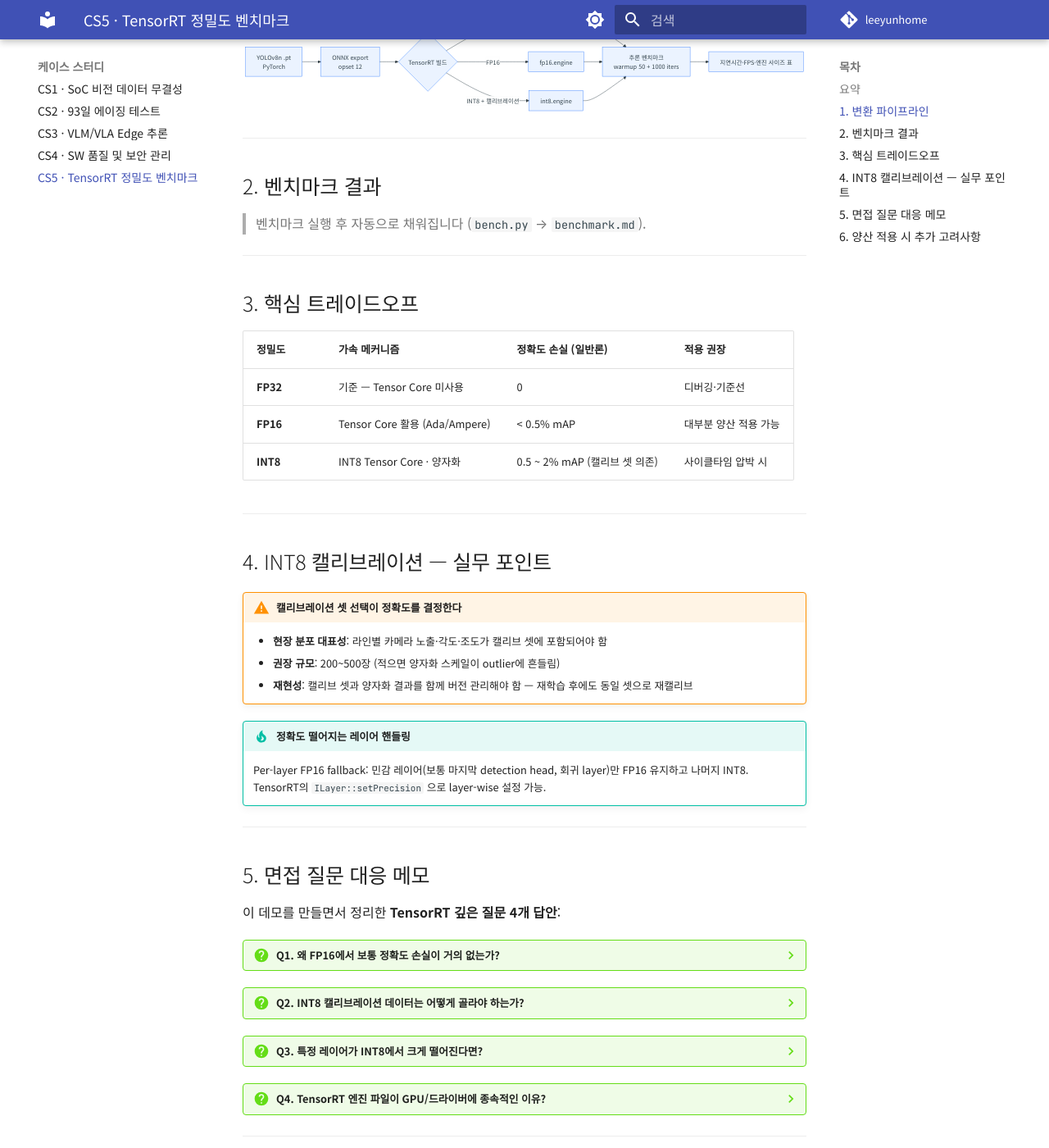
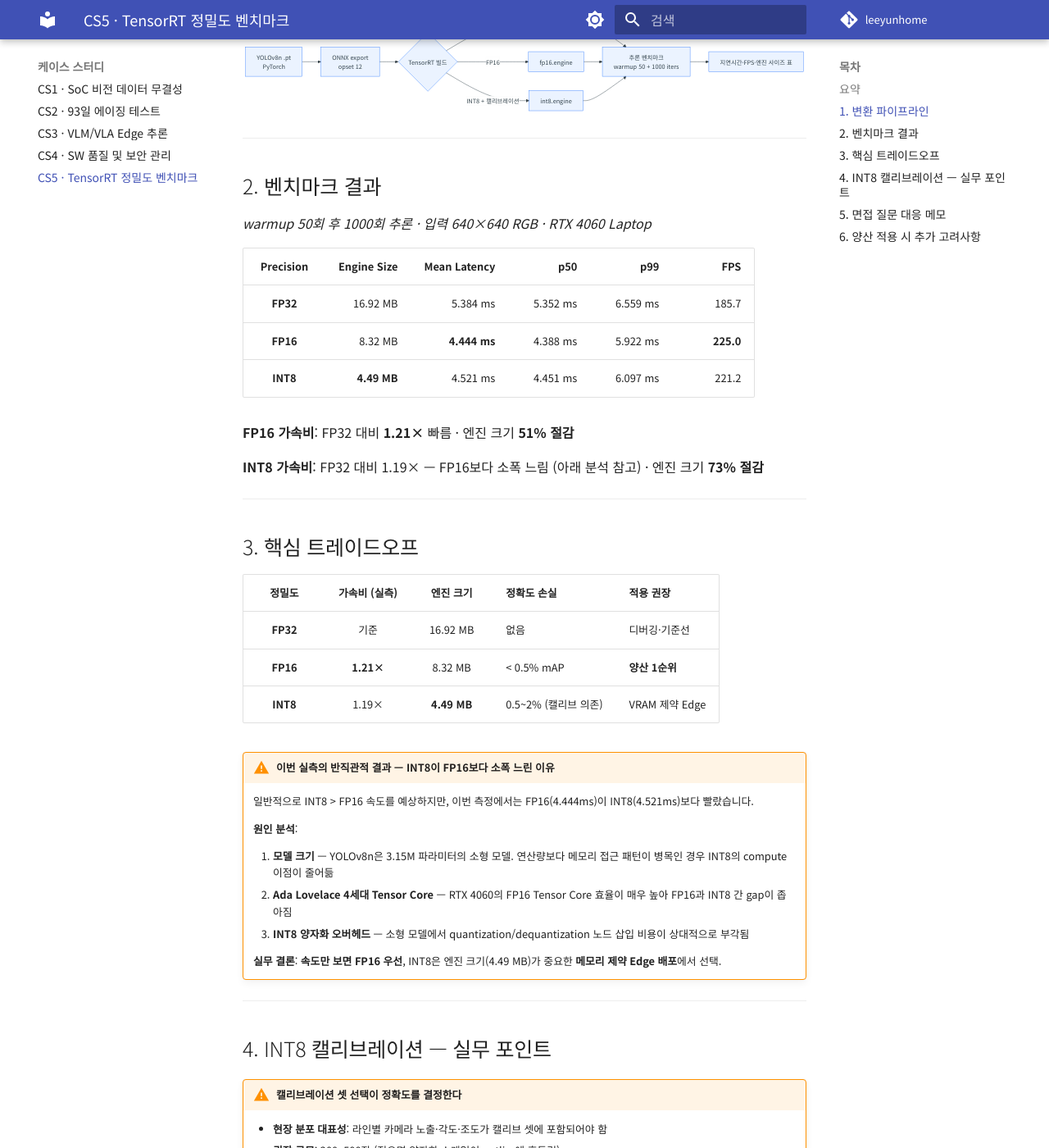
Before and after one commit to leeyunhome/portfolio, an MkDocs documentation site: the page built from docs/cases/05-trt-benchmark.md, in a window 1280 px wide and 1400 px high, scrolled down 914 px. Shown: the whole window at 82% size. Built offline with MkDocs 1.6.1 and Material for MkDocs 9.7.7, drawn with Linux system fonts in a browser that asks for light colours; some of the changed text lies outside the part shown.

Commit message:
Add real benchmark results to CS5 (RTX 4060)
FP32: 5.384ms / 185.7 FPS
FP16: 4.444ms / 225.0 FPS (1.21x speedup, 51% smaller)
INT8: 4.521ms / 221.2 FPS (73% smaller, but slightly slower than FP16)

Includes analysis of counter-intuitive INT8 < FP16 result on Ada Lovelace

```diff
--- a/docs/cases/05-trt-benchmark.md
+++ b/docs/cases/05-trt-benchmark.md
@@ -16,7 +16,7 @@
 |---|---|
 | **모델** | YOLOv8n (Ultralytics) — 비전 검사 표준 백본 |
 | **변환 경로** | PyTorch → ONNX → TensorRT (FP32 / FP16 / INT8) |
-| **하드웨어** | NVIDIA RTX 4060 Laptop · CUDA 13.0 · TensorRT 10.x |
+| **하드웨어** | NVIDIA RTX 4060 Laptop · CUDA 13.0 · TensorRT 10.16.1 |
 | **캘리브레이션** | COCO128 · `IInt8EntropyCalibrator2` (Ultralytics 기본) |
 
 ---
@@ -38,19 +38,38 @@
 
 ## 2. 벤치마크 결과
 
-<!-- BENCHMARK_TABLE_START -->
-> 벤치마크 실행 후 자동으로 채워집니다 (`bench.py` → `benchmark.md`).
-<!-- BENCHMARK_TABLE_END -->
+*warmup 50회 후 1000회 추론 · 입력 640×640 RGB · RTX 4060 Laptop*
+
+| Precision | Engine Size | Mean Latency | p50 | p99 | FPS |
+|:---:|---:|---:|---:|---:|---:|
+| **FP32** | 16.92 MB | 5.384 ms | 5.352 ms | 6.559 ms | 185.7 |
+| **FP16** | 8.32 MB | **4.444 ms** | 4.388 ms | 5.922 ms | **225.0** |
+| **INT8** | **4.49 MB** | 4.521 ms | 4.451 ms | 6.097 ms | 221.2 |
+
+**FP16 가속비**: FP32 대비 **1.21×** 빠름 · 엔진 크기 **51% 절감**
+
+**INT8 가속비**: FP32 대비 1.19× — FP16보다 소폭 느림 (아래 분석 참고) · 엔진 크기 **73% 절감**
 
 ---
 
 ## 3. 핵심 트레이드오프
 
-| 정밀도 | 가속 메커니즘 | 정확도 손실 (일반론) | 적용 권장 |
-|---|---|---|---|
-| **FP32** | 기준 — Tensor Core 미사용 | 0 | 디버깅·기준선 |
-| **FP16** | Tensor Core 활용 (Ada/Ampere) | < 0.5% mAP | 대부분 양산 적용 가능 |
-| **INT8** | INT8 Tensor Core · 양자화 | 0.5 ~ 2% mAP (캘리브 셋 의존) | 사이클타임 압박 시 |
+| 정밀도 | 가속비 (실측) | 엔진 크기 | 정확도 손실 | 적용 권장 |
+|:---:|:---:|:---:|---|---|
+| **FP32** | 기준 | 16.92 MB | 없음 | 디버깅·기준선 |
+| **FP16** | **1.21×** | 8.32 MB | < 0.5% mAP | **양산 1순위** |
+| **INT8** | 1.19× | **4.49 MB** | 0.5~2% (캘리브 의존) | VRAM 제약 Edge |
+
+!!! warning "이번 실측의 반직관적 결과 — INT8이 FP16보다 소폭 느린 이유"
+    일반적으로 INT8 > FP16 속도를 예상하지만, 이번 측정에서는 FP16(4.444ms)이 INT8(4.521ms)보다 빨랐습니다.
+
+    **원인 분석**:
+
+    1. **모델 크기** — YOLOv8n은 3.15M 파라미터의 소형 모델. 연산량보다 메모리 접근 패턴이 병목인 경우 INT8의 compute 이점이 줄어듦
+    2. **Ada Lovelace 4세대 Tensor Core** — RTX 4060의 FP16 Tensor Core 효율이 매우 높아 FP16과 INT8 간 gap이 좁아짐
+    3. **INT8 양자화 오버헤드** — 소형 모델에서 quantization/dequantization 노드 삽입 비용이 상대적으로 부각됨
+
+    **실무 결론**: **속도만 보면 FP16 우선**, INT8은 엔진 크기(4.49 MB)가 중요한 **메모리 제약 Edge 배포**에서 선택.
 
 ---
 
```
Also changed, not shown: examples/trt-benchmark/benchmark.md (added, +5 -0 lines), 2 other files.
